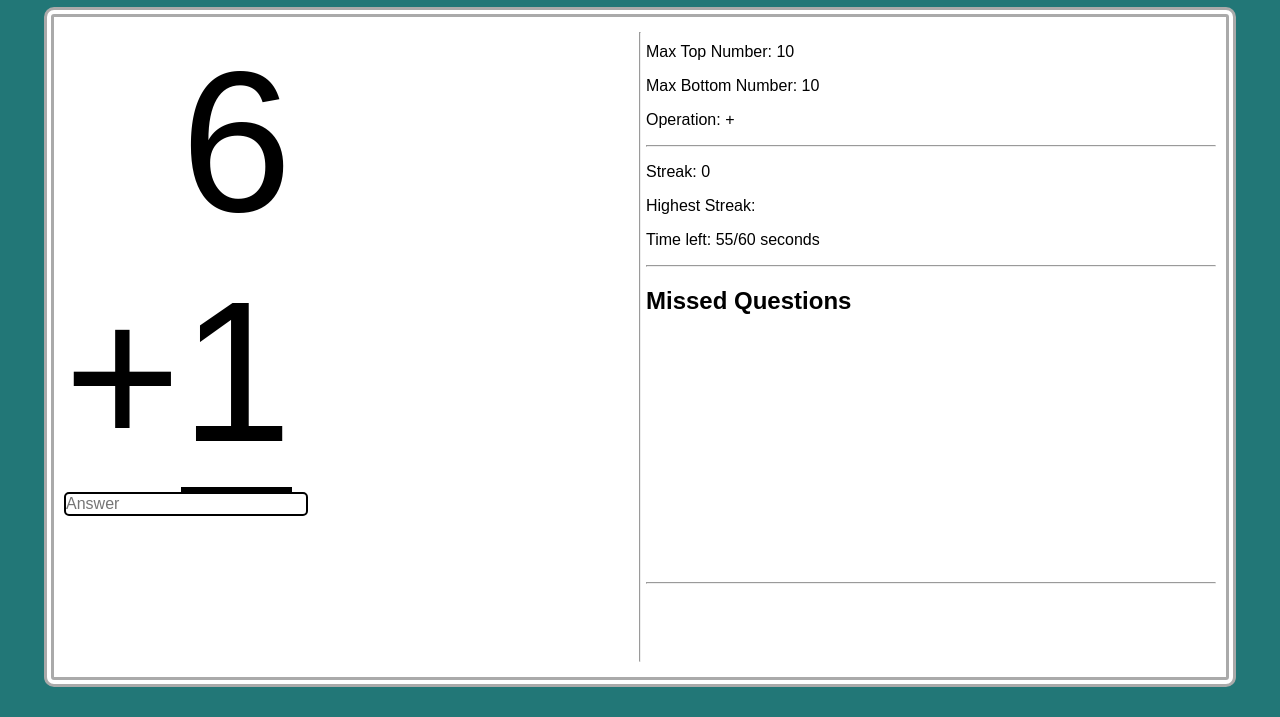
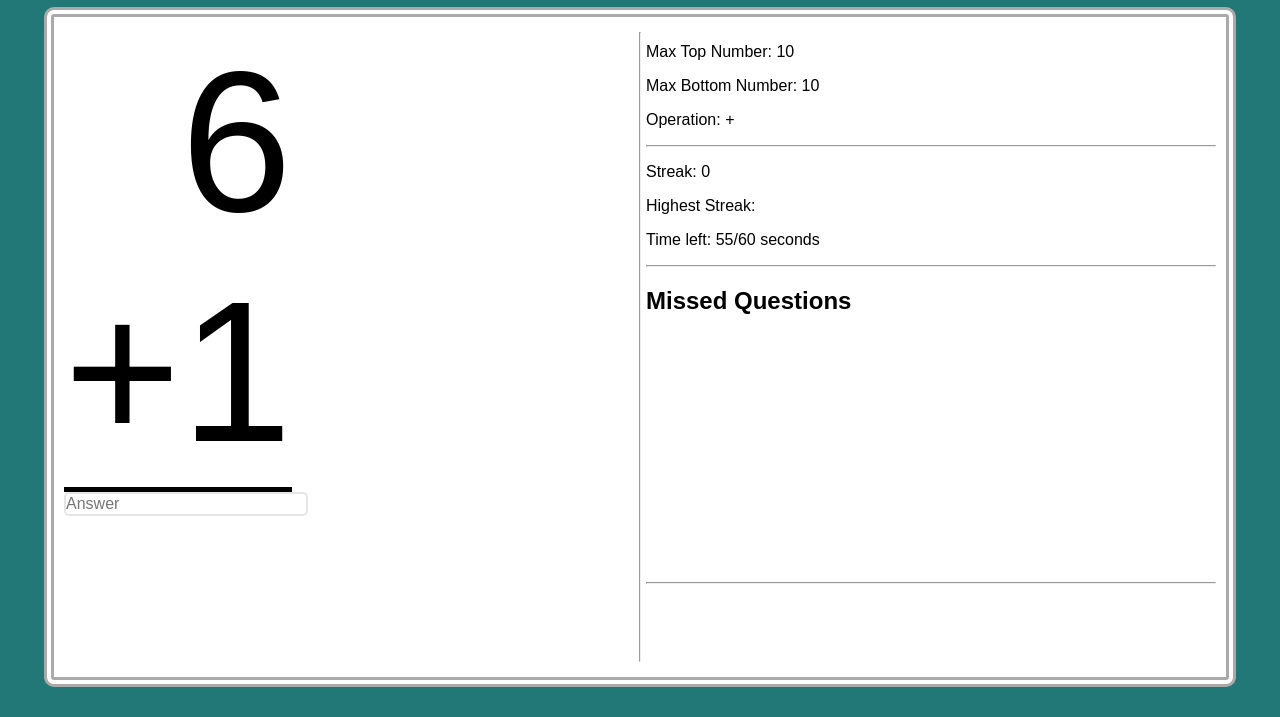
Before and after one commit to Crafterboy27-school/ExtraExtraMath, a website: page src/index.html in a window 1280 px wide. Shown: the part 83-800 px from the top of the page. Drawn offline with Linux system fonts and the light colour scheme.

Commit message:
fixed some css

```diff
--- a/src/style.css
+++ b/src/style.css
@@ -21,6 +21,8 @@ body {
 
 .numberContainer {
     width: fit-content;
+}
+#problem{
     border-bottom: solid 5px black;
 }
 
@@ -48,7 +50,7 @@ body {
     all: unset;
     width: 30vmin;
     height: 20px;
-    border: solid 2px black;
+    border: solid 2px rgba(0,0,0,0.1);
     border-radius: 5px;
 }
 
```
